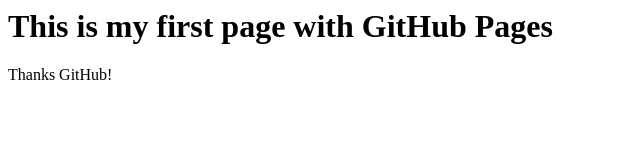
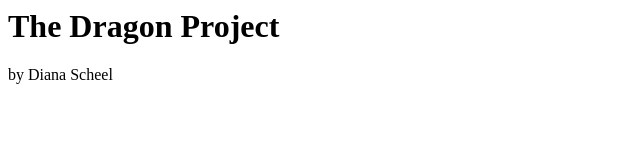
Before and after one commit to mmckiernan/Digital-Transformation, a plain HTML site: page index.html in a window 1280 px wide. Shown: the whole page, without its empty margins (0-640 px from the left). Drawn offline with Linux system fonts and the light colour scheme.

Commit message:
Update index.html
Revision for personal project

```diff
--- a/index.html
+++ b/index.html
@@ -1,4 +1,4 @@
 <html>
-<h1> This is my first page with GitHub Pages </h1>
-<p>Thanks GitHub!</p>
+<h1> The Dragon Project </h1>
+<p>by Diana Scheel</p>
 </html>
```
